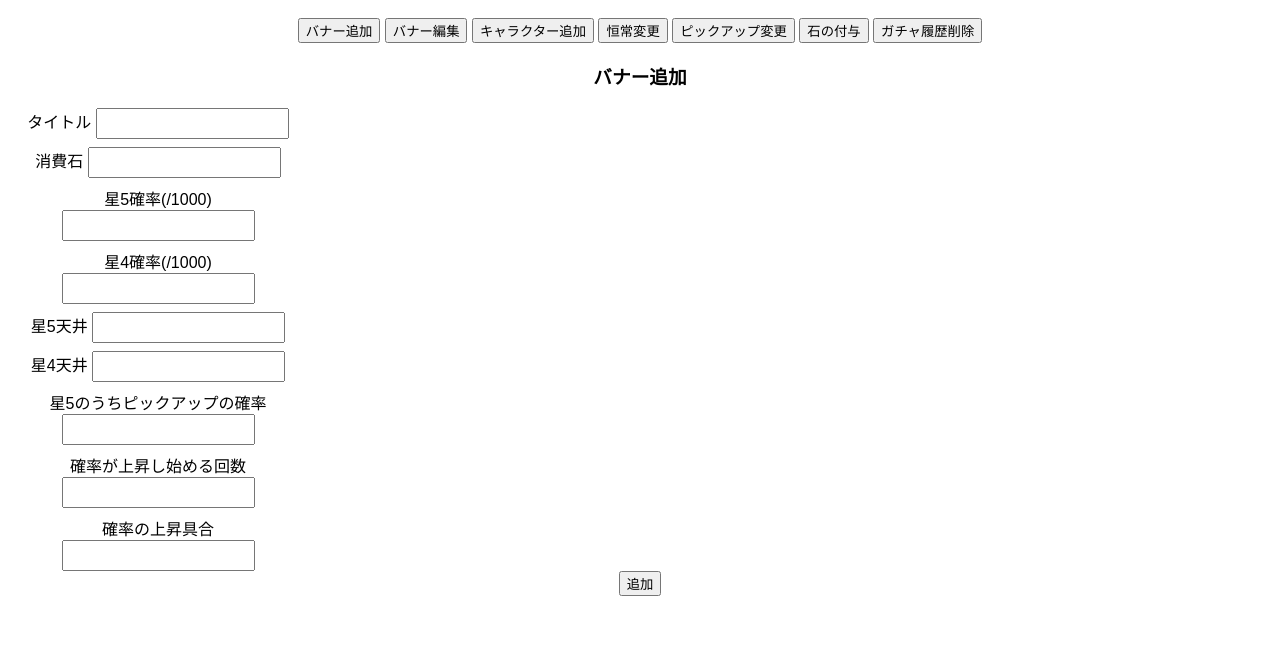
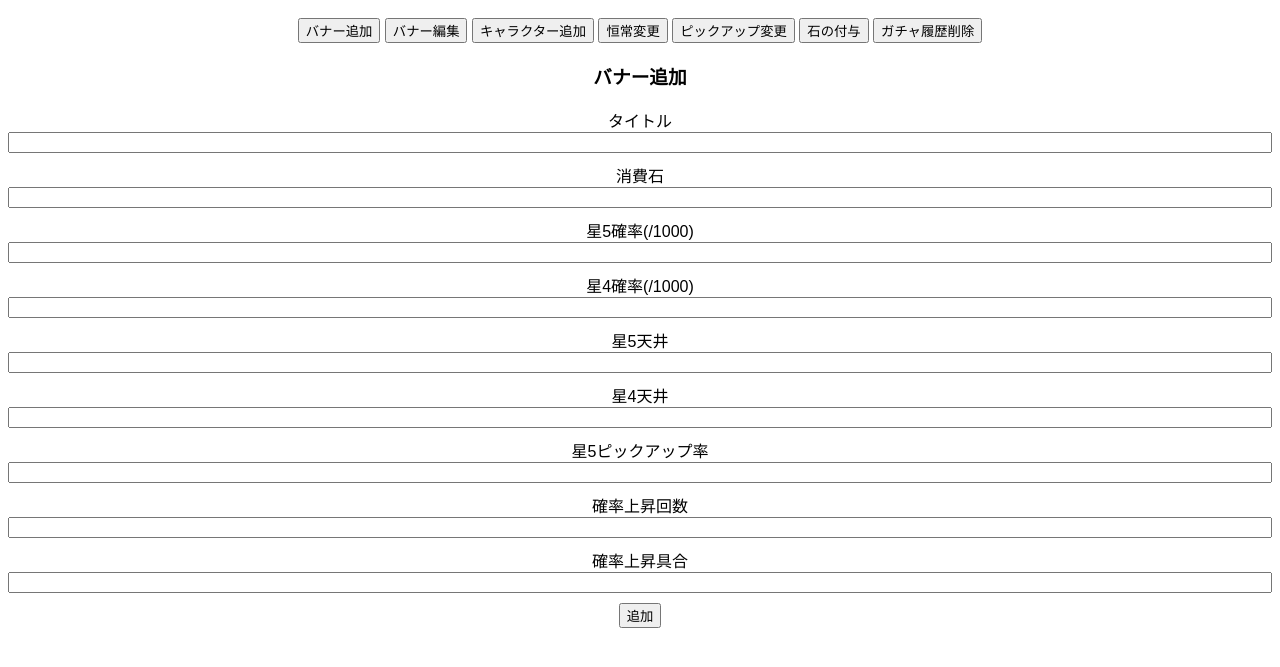
Before and after one commit to fs820/gacha-project, a website: page gacha-admin/static/index.html in a window 1280 px wide. Shown: the part 99-766 px from the top of the page. Drawn offline with Linux system fonts and the light colour scheme; no server answers.

Commit message:
refactor html

```diff
--- a/gacha-admin/static/index.html
+++ b/gacha-admin/static/index.html
@@ -46,15 +46,15 @@
                 <input type="number" name="star4Limit">
             </div>
             <div>
-                <label>星5のうちピックアップの確率</label>
+                <label>星5ピックアップ率</label>
                 <input type="number" name="star5PickupProb">
             </div>
             <div>
-                <label>確率が上昇し始める回数</label>
+                <label>確率上昇回数</label>
                 <input type="number" name="pitySoftStart">
             </div>
             <div>
-                <label>確率の上昇具合</label>
+                <label>確率上昇具合</label>
                 <input type="number" name="softPityIncrement">
             </div>
         </form>
--- a/gacha-admin/static/style.css
+++ b/gacha-admin/static/style.css
@@ -45,13 +45,8 @@ body {
     padding: 4px 0;
 }
 
-#insert_banner {
+#insert_banner > div {
     display: flex;
     flex-direction: column;
-    gap: 8px; /* 要素間の間隔 */
-    width: 300px; /* お好みで */
+    margin-bottom: 10px;
 }
-
-#insert_banner input {
-    padding: 6px;
-}
```
